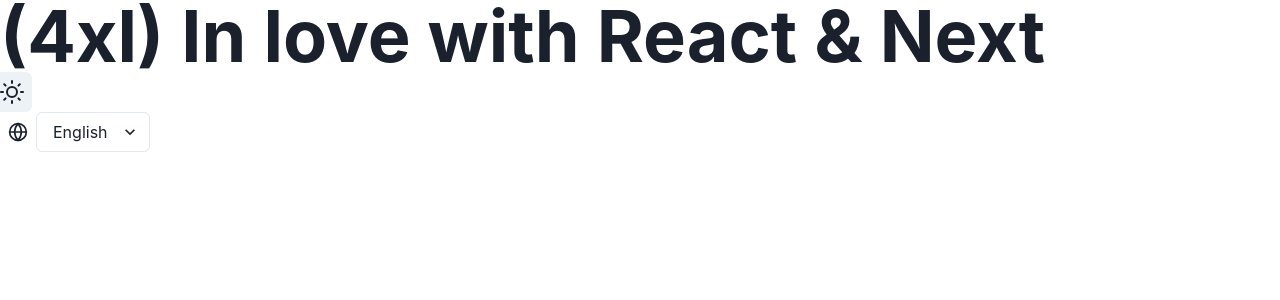
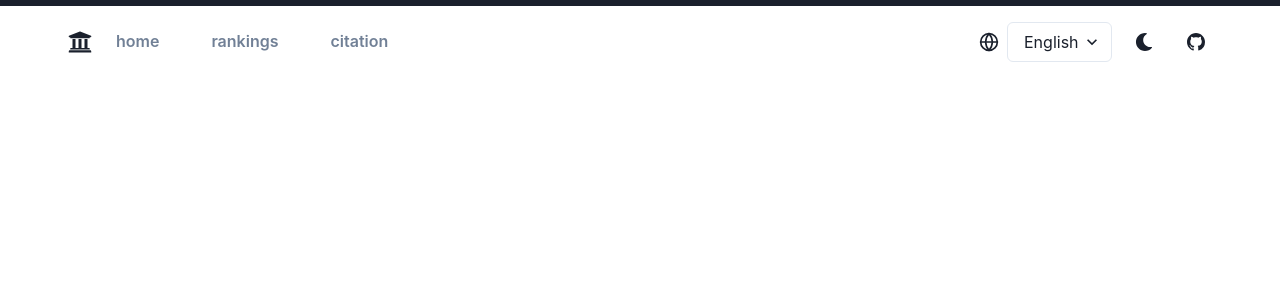
Before and after one commit to kurdi-dev/university-rankings, a Next.js app: page / in a window 1280 px wide. Shown: the top 300 px of the page. Built offline with nearby package versions, Linux system fonts and the light colour scheme.

Commit message:
feat: header component created

```diff
--- /dev/null
+++ b/components/Footer.js
@@ -0,0 +1,3 @@
+import { Flex } from '@chakra-ui/react'
+
+export const Footer = (props) => <Flex as="footer" py="8rem" {...props} />
--- /dev/null
+++ b/components/Header.js
@@ -0,0 +1,192 @@
+import React from 'react';
+import Link from 'next/link';
+import {
+  chakra,
+  HStack,
+  Popover,
+  PopoverTrigger,
+  PopoverContent,
+  Box,
+  Flex,
+  IconButton,
+  useColorModeValue,
+  useDisclosure,
+  CloseButton,
+  VStack,
+  Button,
+  useColorMode,
+  SimpleGrid,
+  Stack,
+  Spacer,
+  Icon,
+  Square,
+} from '@chakra-ui/react';
+
+const links = [
+  { name: 'home', url: '/', icon: <AiFillHome /> },
+  { name: 'rankings', url: '/rankings', icon: <AiFillHome /> },
+  { name: 'citation', url: '/citaion', icon: <AiFillHome /> },
+];
+import { useViewportScroll } from 'framer-motion';
+
+import { IoIosArrowDown } from 'react-icons/io';
+import { AiFillHome, AiOutlineInbox, AiOutlineMenu } from 'react-icons/ai';
+import { BsFillCameraVideoFill, BsGithub } from 'react-icons/bs';
+import { FaMoon, FaSun, FaUniversity } from 'react-icons/fa';
+import LangSwitcher from './LangSwitcher';
+
+export default function Header() {
+  const { toggleColorMode: toggleMode } = useColorMode();
+  const text = useColorModeValue('dark', 'light');
+  const SwitchIcon = useColorModeValue(FaMoon, FaSun);
+  const bg = useColorModeValue('white', 'gray.800');
+  const ref = React.useRef();
+  const [y, setY] = React.useState(0);
+  const { height = 0 } = ref.current ? ref.current.getBoundingClientRect() : {};
+
+  const { scrollY } = useViewportScroll();
+  React.useEffect(() => {
+    return scrollY.onChange(() => setY(scrollY.get()));
+  }, [scrollY]);
+
+  const openGithubRepo = () => {
+    window.open('https://github.com/kurdi-dev/university-rankings', '_blank');
+  };
+
+  const cl = useColorModeValue('gray.800', 'white');
+  const mobileNav = useDisclosure();
+
+  const MobileNavContent = (
+    <VStack
+      pos='absolute'
+      top={0}
+      left={0}
+      right={0}
+      display={mobileNav.isOpen ? 'flex' : 'none'}
+      flexDirection='column'
+      p={2}
+      pb={4}
+      m={2}
+      bg={bg}
+      spacing={3}
+      rounded='sm'
+      shadow='sm'
+    >
+      <CloseButton
+        aria-label='Close menu'
+        justifySelf='self-start'
+        onClick={mobileNav.onClose}
+      />
+      {links.map((link, index) => (
+        <Link href={link.url} key={index} passHref>
+          <Button w='full' as='a' variant='ghost' leftIcon={link.icon}>
+            {link.name}
+          </Button>
+        </Link>
+      ))}
+      <Button
+        w='full'
+        variant='ghost'
+        leftIcon={<BsGithub />}
+        onClick={openGithubRepo}
+      >
+        Open in Github
+      </Button>
+      <LangSwitcher />
+    </VStack>
+  );
+  return (
+    <React.Fragment>
+      <chakra.header
+        ref={ref}
+        shadow={y > height ? 'sm' : undefined}
+        transition='box-shadow 0.2s'
+        bg={bg}
+        borderTop='6px solid'
+        borderTopColor='brand.400'
+        w='full'
+        overflowY='hidden'
+      >
+        <chakra.div h='4.5rem' mx='auto' maxW='1200px'>
+          <Flex
+            w='full'
+            h='full'
+            px='6'
+            alignItems='center'
+            justifyContent='space-between'
+          >
+            <Flex align='flex-start' me={1}>
+              <Link href='/' passHref>
+                <Square p={1} as='a'>
+                  <Icon h={6} w={6} as={FaUniversity} />
+                </Square>
+              </Link>
+            </Flex>
+            <Flex>
+              <HStack spacing='5' display={{ base: 'none', md: 'flex' }}>
+                {links.map((link, index) => (
+                  <Link href={link.url} key={index} passHref>
+                    <Button
+                      as='a'
+                      bg={bg}
+                      color='gray.500'
+                      display='inline-flex'
+                      alignItems='center'
+                      fontSize='md'
+                      _hover={{ color: cl }}
+                      _focus={{ boxShadow: 'none' }}
+                    >
+                      {link.name}
+                    </Button>
+                  </Link>
+                ))}
+              </HStack>
+            </Flex>
+            <Spacer />
+            <Flex
+              justify='flex-end'
+              align='center'
+              color='gray.800'
+              _dark={{ color: 'gray.300' }}
+            >
+              <Box display={{ base: 'none', md: 'flex' }}>
+                <LangSwitcher />
+              </Box>
+              <IconButton
+                size='md'
+                fontSize='lg'
+                aria-label={`Switch to ${text} mode`}
+                variant=''
+                color='current'
+                ml={{ base: '0', md: '3' }}
+                onClick={toggleMode}
+                icon={<SwitchIcon />}
+              />
+              <IconButton
+                display={{ base: 'none', md: 'flex' }}
+                size='md'
+                fontSize='lg'
+                aria-label={`Open github repository`}
+                variant='ghost'
+                color='current'
+                ml={{ base: '0', md: '3' }}
+                onClick={openGithubRepo}
+                icon={<BsGithub />}
+              />
+              <IconButton
+                display={{ base: 'flex', md: 'none' }}
+                aria-label='Open menu'
+                fontSize='20px'
+                color={useColorModeValue('gray.800', 'inherit')}
+                variant='ghost'
+                icon={<AiOutlineMenu />}
+                onClick={mobileNav.onOpen}
+              />
+            </Flex>
+          </Flex>
+          {MobileNavContent}
+        </chakra.div>
+      </chakra.header>
+    </React.Fragment>
+  );
+}
--- a/pages/index.js
+++ b/pages/index.js
@@ -1,14 +1,11 @@
 import { Heading, Stack } from '@chakra-ui/react';
 import ColorModeChanger from '../components/ColorModeChanger';
+import Header from '../components/Header';
 import LangSwitcher from '../components/LangSwitcher';
 export default function Home() {
   return (
     <Stack>
-      <Heading as='h1' size='4xl' isTruncated>
-        (4xl) In love with React & Next
-      </Heading>
-      <ColorModeChanger />
-      <LangSwitcher />
+      <Header />
     </Stack>
   );
 }
--- a/shared/theme.js
+++ b/shared/theme.js
@@ -6,6 +6,14 @@
   useSystemColorMode: true,
 };
 
-const theme = extendTheme({ config });
+const colors = {
+  brand: {
+    900: '#1a365d',
+    800: '#153e75',
+    700: '#2a69ac',
+  },
+};
+
+const theme = extendTheme({ config, colors });
 
 export default theme;
```
Also changed, not shown: package.json (+4 -3 lines), 1 other file (tests, documents, lock files or other folders).
